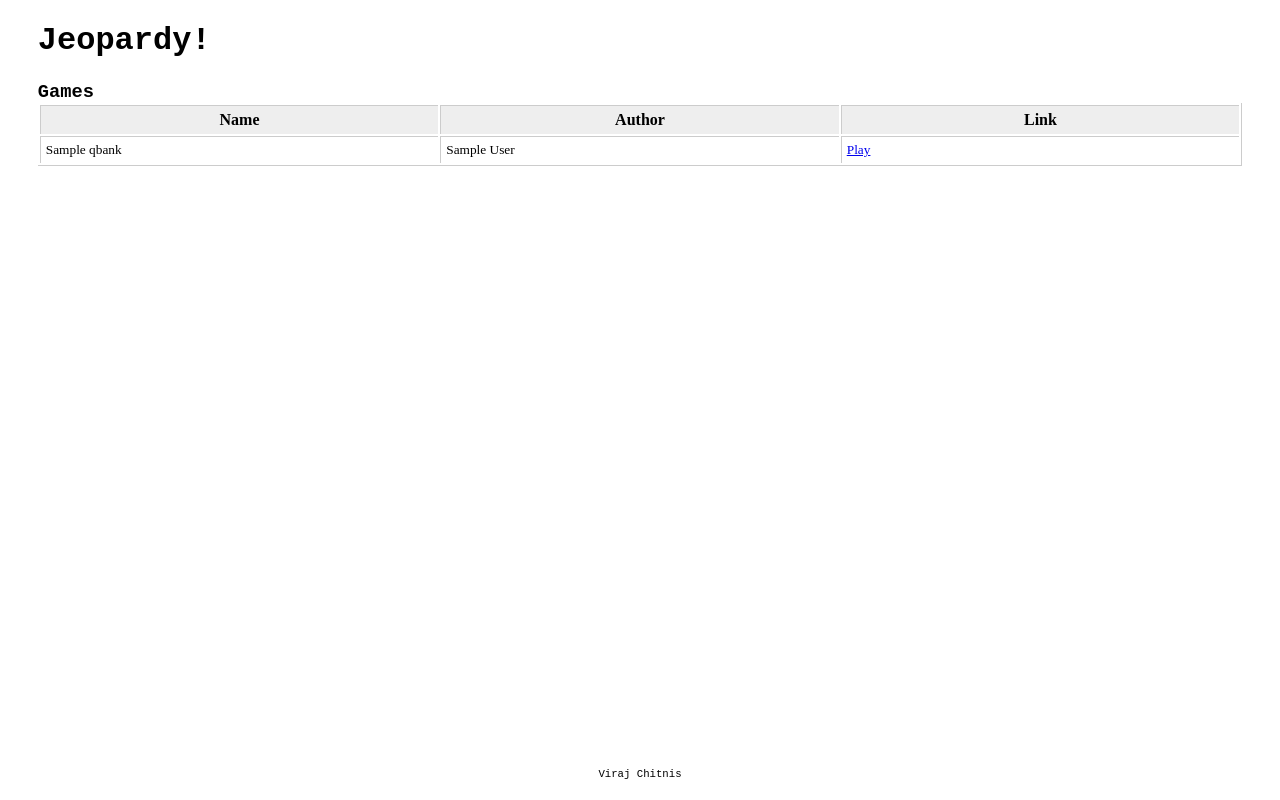
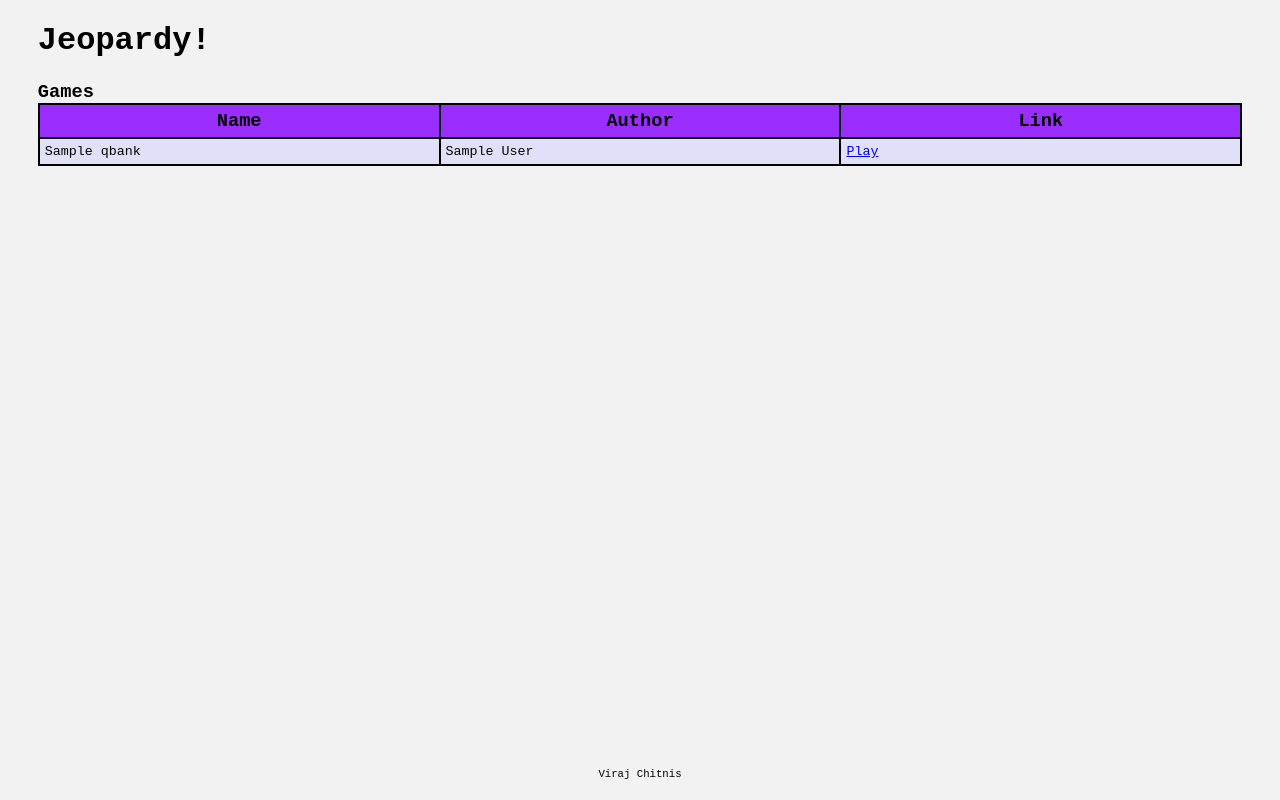
Before and after one commit to virajchitnis/JeopardyGame, a PHP site: page /games.php in a window 1280 px wide. Run offline with PHP 8.4, Linux system fonts and the light colour scheme; tables that the repository leaves empty hold one stand-in row (values such as "Sample post"); data that the repository does not hold is empty.

Commit message:
Games page design complete
The design for the games page is complete.

```diff
--- a/css/design.css
+++ b/css/design.css
@@ -4,10 +4,10 @@
 html, body {
 	height: 100%;
 }
-p, h1, h2, h3 {
+p, h1, h2, h3, table {
 	font-family:"Courier New", Courier, monospace;
 }
-p {
+p, table {
 	font-size: 14pt;
 }
 .body {
@@ -157,21 +157,20 @@ p {
 	margin-right: 1cm;
 }
 #games_table {
-	border-right: 1px solid #ccc;
-	border-bottom: 1px solid #ccc;
+	border-collapse:collapse;
+	border: 2px solid black;
 	width: 100%;
 }
 #games_table th {
-	background: #eee;
+	background: #9A2EFE;
 	padding: 5px;
-	border-left: 1px solid #ccc;
-	border-top: 1px solid #ccc;
+	border: 2px solid black;
 	width: calc(100% / 3);
 }
 #games_table td {
+	background: #E0E0F8;
 	padding: 5px;
-	border-left: 1px solid #ccc;
-	border-top: 1px solid #ccc;
+	border: 2px solid black;
 	font-size:10pt;
 	width: calc(100% / 3);
 }
--- a/games.php
+++ b/games.php
@@ -20,7 +20,7 @@
 		<link rel="stylesheet" href="css/design.css">
 		<title>All Games</title>
 	</head>
-	<body>
+	<body class="body">
 		<div class="wrapper">
 			<?php include('common/header.php'); ?>
 			<div id="games_body">
```
